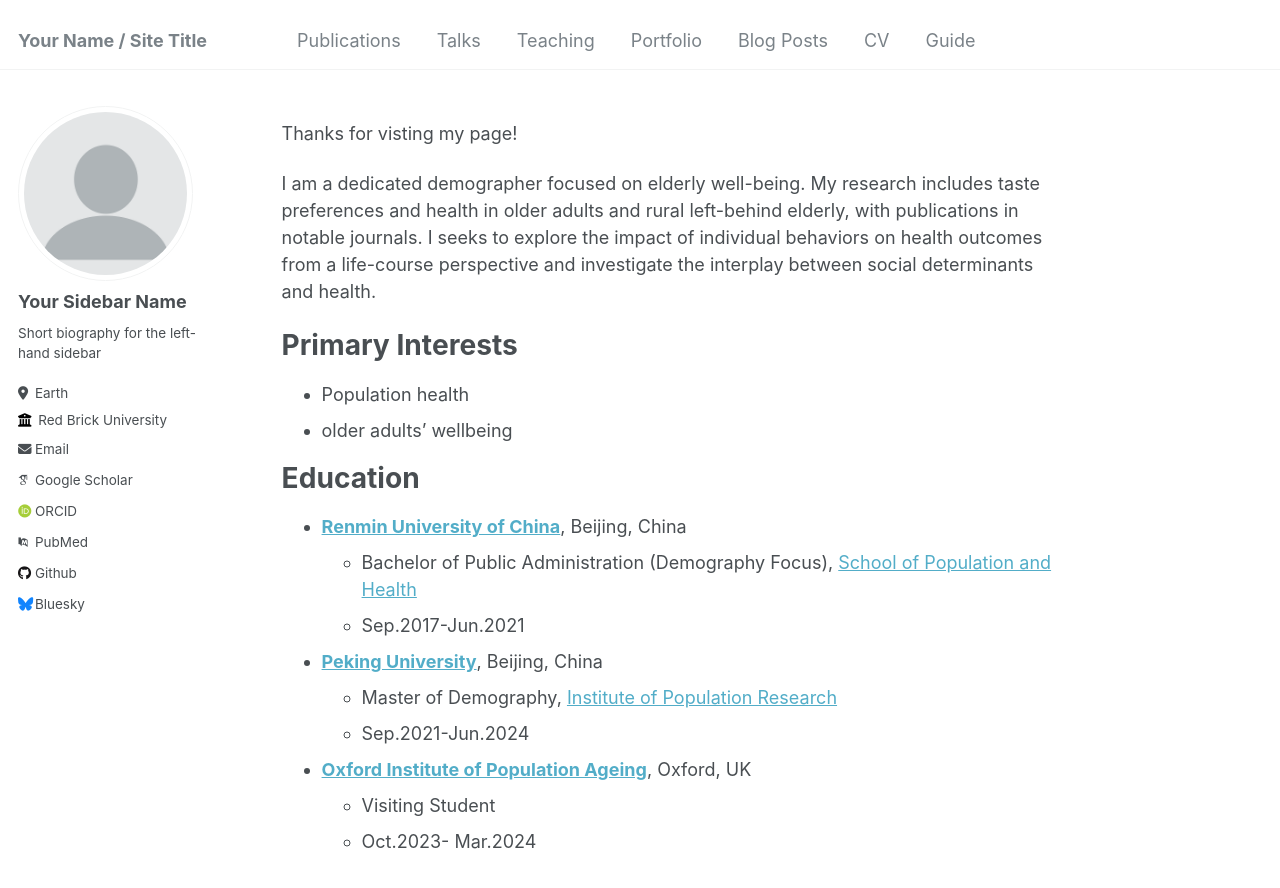
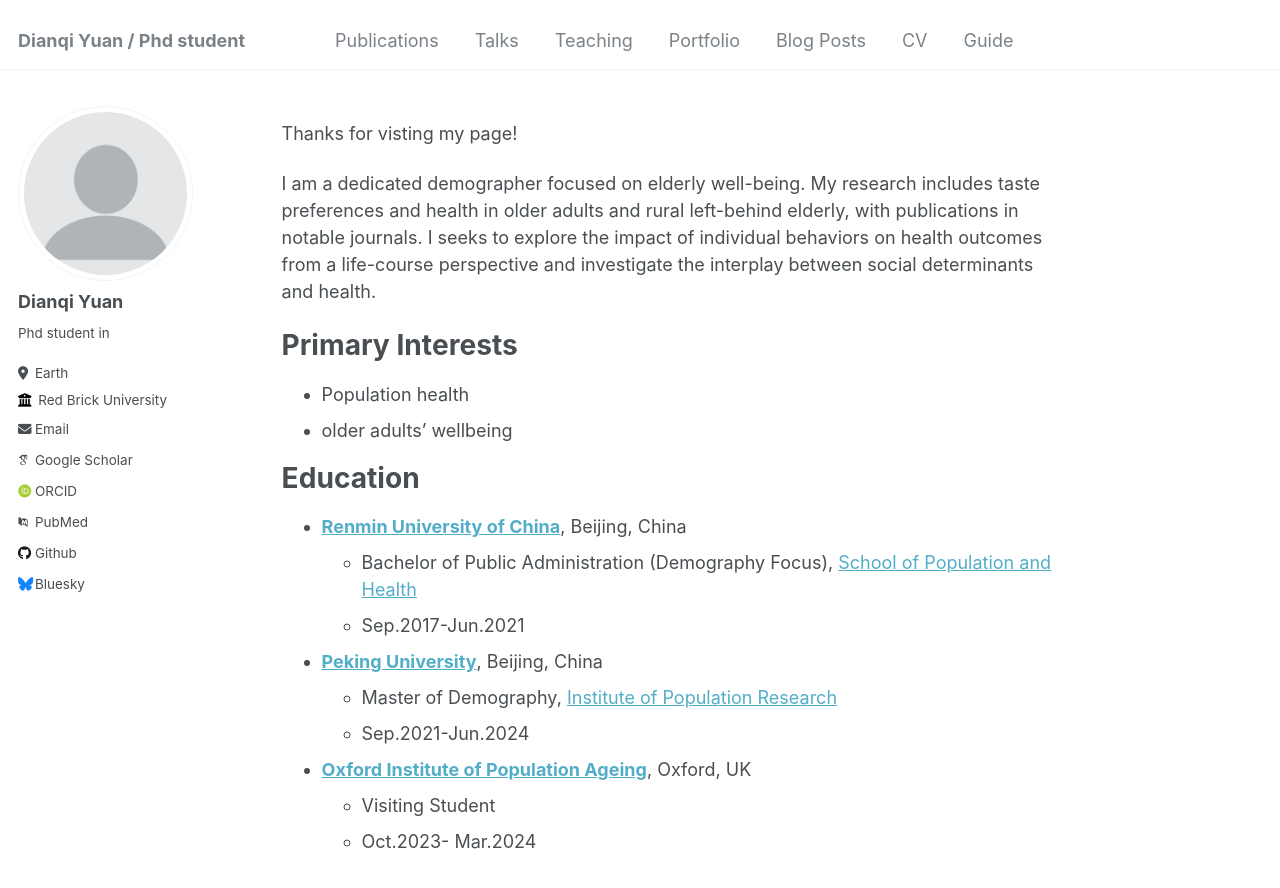
Before and after one commit to dianqi-yuan/dianqi-yuan.github.io, a Jekyll site: the page built from _pages/about.md, in a window 1280 px wide and 900 px high. Shown: the top 888 px of the window. Built offline with Jekyll 4.4.1, drawn with Linux system fonts in a browser that asks for light colours; some web fonts are replaced.

Commit message:
Update _config.yml

```diff
--- a/_config.yml
+++ b/_config.yml
@@ -8,7 +8,7 @@
 
 # Basic Site Settings
 locale                   : "en-US"
-title                    : "Your Name / Site Title"
+title                    : "Dianqi Yuan / Phd student"
 title_separator          : "-"
 name                     : &name "Your Name"
 description              : &description "personal description"
@@ -22,9 +22,9 @@ repository               : "academicpages/academicpages.github.io"
 author:
   # Biographic information
   avatar           : "profile.png"
-  name             : "Your Sidebar Name"
+  name             : "Dianqi Yuan"
   pronouns         : # example: "she/her"
-  bio              : "Short biography for the left-hand sidebar"
+  bio              : "Phd student in "
   location         : "Earth"
   employer         : "Red Brick University"
   uri              : # URL
@@ -34,9 +34,9 @@ author:
   arxiv            : # URL - Update with the correct link to your profile
   googlescholar    : "https://scholar.google.com/citations?user=PS_CX0AAAAAJ"
   impactstory      : # URL
-  orcid            : "http://orcid.org/yourorcidurl"
+  orcid            : "https://orcid.org/0009-0008-4207-3060"
   semantic         : # URL
-  pubmed           : "https://www.ncbi.nlm.nih.gov/pubmed/?term=john+snow"
+  pubmed           : "https://pubmed.ncbi.nlm.nih.gov/?term=dianqi+yuan"
   researchgate     : # URL
 
   # Repositories and software development
```
